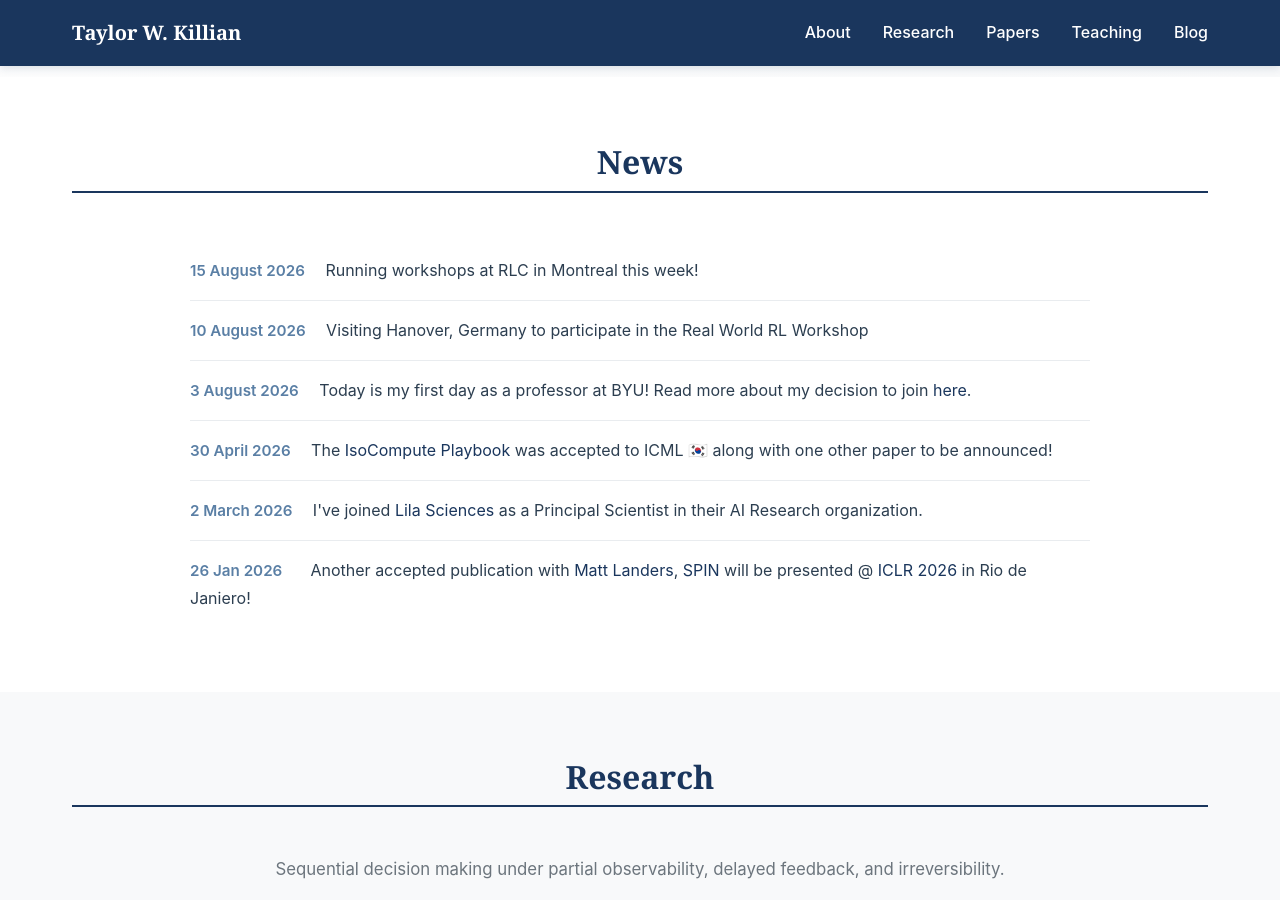
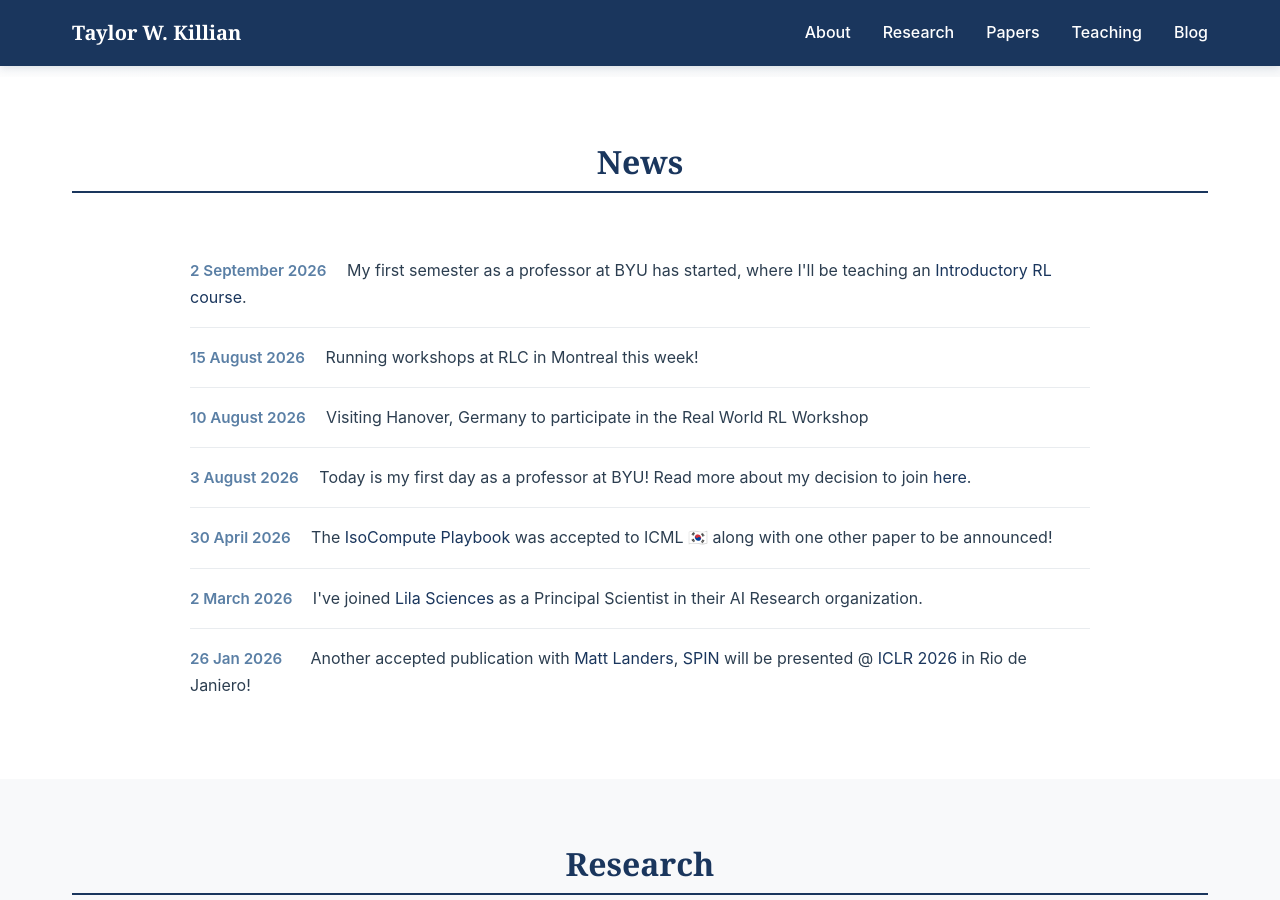
Before and after one commit to twkillian/twkillian.github.io, a Jekyll site: the page built from index.html, in a window 1280 px wide and 900 px high, scrolled down 816 px. Built offline with Jekyll 4.4.1, drawn with Linux system fonts in a browser that asks for light colours; some web fonts are replaced; the list of posts is cut into pages by our own code.

Commit message:
Added new news

```diff
--- a/index.html
+++ b/index.html
@@ -83,6 +83,10 @@ layout: default
     <div class="container">
       <h2 class="section-title">News</h2>
       <ul class="news-list">
+        <li class="news-item">
+          <span class="news-date">2 September 2026</span>
+          <span class="news-content">My first semester as a professor at BYU has started, where I'll be teaching an <a href="/teaching/intro-reinforcement-learning/">Introductory RL course</a>.</span>
+        </li>
         <li class="news-item">
           <span class="news-date">15 August 2026</span>
           <span class="news-content">Running workshops at RLC in Montreal this week!</span>
```
